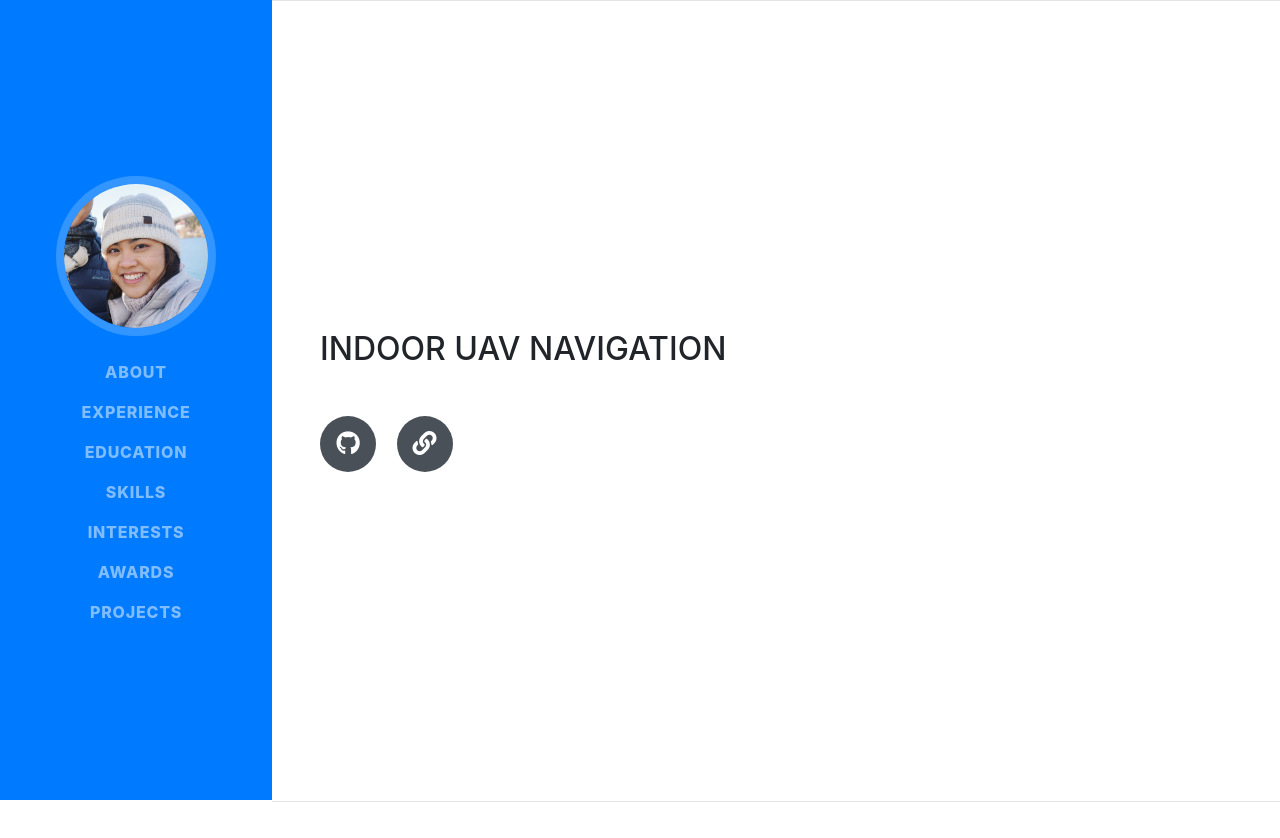
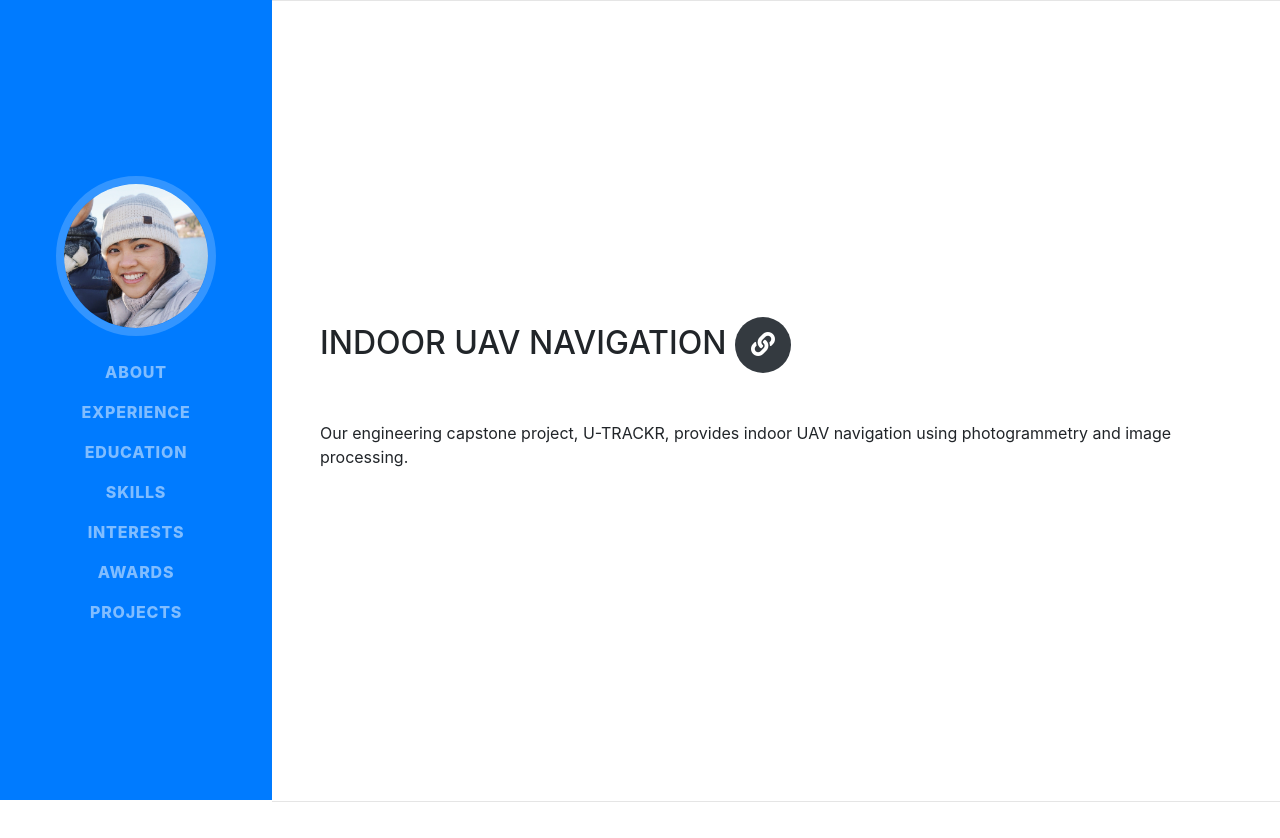
Before and after one commit to ariellaboriante/ariellaboriante.github.io, a website with bundled scripts: page projects.html in a window 1280 px wide. Shown: the top 838 px of the page. Built offline with nearby package versions, Linux system fonts and the light colour scheme; a web font is replaced by a local one.

Commit message:
Add files via upload

```diff
--- a/projects.html
+++ b/projects.html
@@ -31,7 +31,7 @@
     <body id="page-top">
 
         <nav class="navbar navbar-expand-lg navbar-dark bg-primary fixed-top" id="sideNav">
-            <a class="navbar-brand js-scroll-trigger" href="index.html">
+            <a class="navbar-brand js-scroll-trigger" href="/">
                 <span class="d-block d-lg-none">Projects</span>
                 <span class="d-none d-lg-block">
                     <img class="img-fluid img-profile rounded-circle mx-auto mb-2" src="img/profile.jpg" alt="">
@@ -81,15 +81,15 @@
 
             <section class="resume-section p-3 p-lg-5 d-flex flex-column" id="uav">
                 <div class="my-auto project-links">
-                    <h2 class="mb-5">Indoor UAV Navigation</h2>
-                    <div class="social-icons">
-                        <a href="https://github.com/azkevin/U-TRACKR">
-                            <i class="fab fa-github"></i>
-                        </a>
-                        <a href="https://azkevin.github.io/U-TRACKR/">
-                            <i class="fas fa-link"></i>
-                        </a>
-                    </div>
+                    <h2 class="mb-5">
+                        <div class="social-icons">Indoor UAV Navigation
+                            <span class="project-icons">
+                                <a href="https://azkevin.github.io/U-TRACKR/">
+                                    <i class="fas fa-link"></i>
+                                </a>
+                            </span>
+                        </div></h2>
+                    <p>Our engineering capstone project, U-TRACKR, provides indoor UAV navigation using photogrammetry and image processing.</p>
 
                 </div>
 
```
